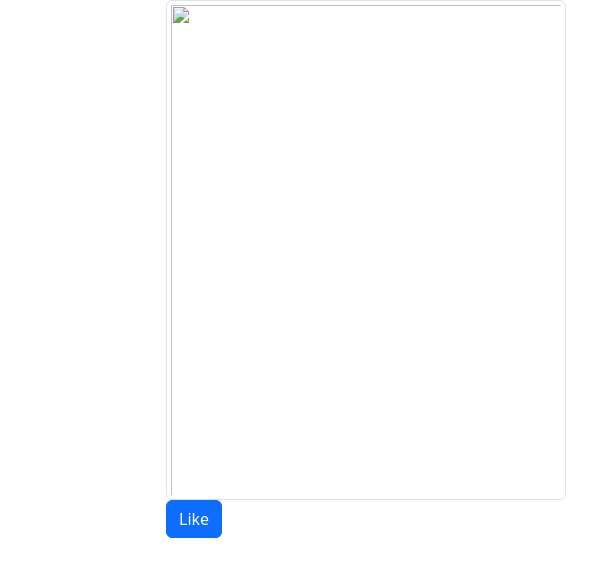
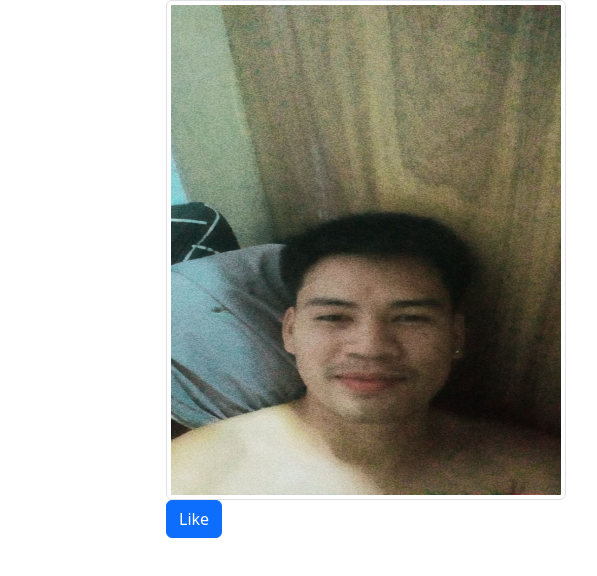
Before and after one commit to Bugayong0/Bugayong0.github.io, a plain HTML site: page index.html in a window 1280 px wide. Shown: the full height of the page, 486-1083 px from the left. Drawn offline with nearby package versions, Linux system fonts and the light colour scheme.

Commit message:
Update index.html

```diff
--- a/index.html
+++ b/index.html
@@ -12,7 +12,7 @@
            <button class="btn btn-primary" type=button> Like </button>
          </div>
          <div class="col-6">
-           <img src="1000009022.jpg.jpg" class="img-thumbnail" style="width:400px;height:500px;"/> <br>
+           <img src="1000009022.jpg" class="img-thumbnail" style="width:400px;height:500px;"/> <br>
            <button class="btn btn-primary" type=button> Like </button>
          </div>
        </div>
```
